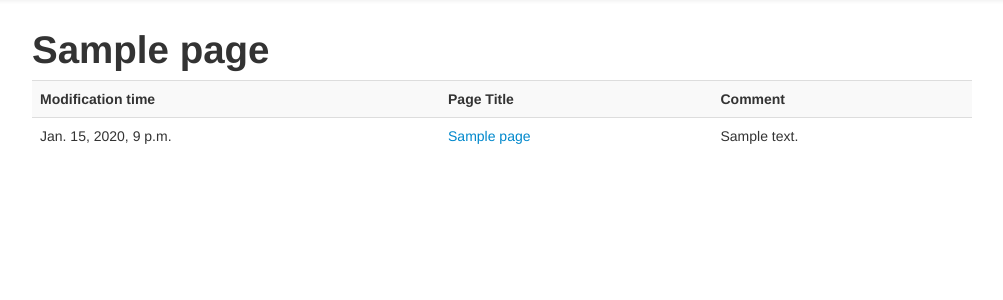
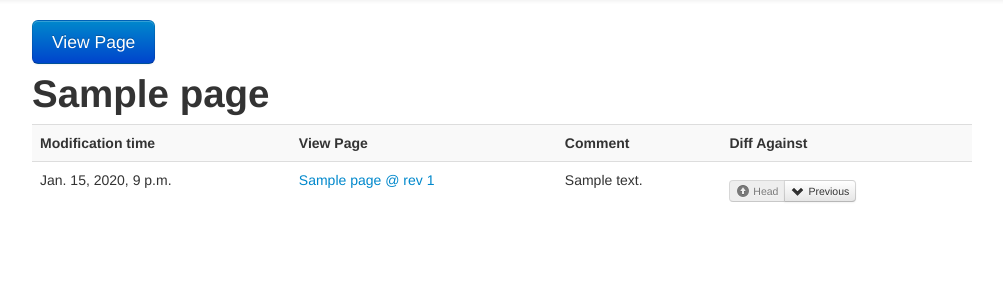
Before and after one commit to jsok/django-iki-wiki, a Django app: a page that uses wiki/templates/base.html in a window 1280 px wide. Shown: the part 42-342 px from the top of the page, without its empty margins (138-1141 px from the left). Run offline with Django 3.2, Linux system fonts and the light colour scheme; tables that the repository leaves empty hold one stand-in row (values such as "Sample post"); some libraries are stand-ins or nearby versions.

Commit message:
Add diff view to diff between page revisions. Provide links from history pages to revisions and diff shortcuts.

```diff
--- a/wiki/core/urls.py
+++ b/wiki/core/urls.py
@@ -13,5 +13,6 @@ urlpatterns += patterns('page.views',
     url(r'^history$', "history"),
     url(r'^(?P<page_slug>.+|)/$', "handle_page"),
     url(r'^(?P<page_slug>.+|)/edit$', "edit_page"),
-    url(r'^(?P<page_slug>.+|)/history$', "history")
+    url(r'^(?P<page_slug>.+|)/history$', "page_history"),
+    url(r'^(?P<page_slug>.+|)/diff$', "diff_page")
 )
--- a/wiki/page/models.py
+++ b/wiki/page/models.py
@@ -11,6 +11,9 @@ class PageRevision(models.Model):
     creation_date = models.DateTimeField(auto_now_add=True)
 
     page = models.ForeignKey('Page', related_name='revision_history')
+
+    def previous_revision(self):
+        return max(self.number - 1, 0)
 
     def __unicode__(self):
         return '{title} @ r{rev}'.format(rev = self.number, title=self.page.title)
--- a/wiki/page/views.py
+++ b/wiki/page/views.py
@@ -1,3 +1,5 @@
+import difflib
+
 from django.http import HttpResponseRedirect
 from django.shortcuts import render_to_response
 from django.template import RequestContext
@@ -14,21 +16,13 @@ def index(request, template_name='index.html'):
     return render_to_response(template_name, RequestContext(request, context))
 
 def history(request, page_slug=None, template_name='history.html'):
-    try:
-        page = Page.objects.get(slug=page_slug)
-        title = page.title
-        revisions = page.revision_history.order_by('-creation_date')
-    except Page.DoesNotExist:
-        title = "Global History"
-        revisions = PageRevision.objects.order_by('-creation_date')
-
     context = {
-        'title': title,
-        'revisions': revisions,
+        'title': "Global History",
+        'revisions': PageRevision.objects.order_by('-creation_date'),
     }
     return render_to_response(template_name, RequestContext(request, context))
 
-def handle_page(request, page_slug=None):
+def handle_page(request, page_slug):
     try:
         page = Page.objects.get(slug=page_slug)
         return view_page(request, page)
@@ -43,10 +37,18 @@ def new_page(request, title, template_name='page/new.html'):
     return render_to_response(template_name, RequestContext(request, context))
 
 def view_page(request, page, template_name='page/view.html'):
-    contents = markdown.markdown(page.current_revision.contents)
+    try:
+        revision = request.GET["rev"]
+        contents = page.revision_history.get(number=revision).contents
+    except:
+        revision = page.current_revision.number
+        contents = page.current_revision.contents
+
     context = {
+        'is_old_revision': revision != page.current_revision.number,
+        'slug': page.slug,
         'title': page.title,
-        'contents': contents,
+        'contents': markdown.markdown(contents),
     }
     return render_to_response(template_name, RequestContext(request, context))
 
@@ -89,3 +91,40 @@ def edit_page(request, page_slug=None, template_name='page/edit.html'):
         'form': form.as_table(),
     }
     return render_to_response(template_name, RequestContext(request, context))
+
+def page_history(request, page_slug=None, template_name='page/history.html'):
+    try:
+        page = Page.objects.get(slug=page_slug)
+        title = page.title
+        revisions = page.revision_history.order_by('-creation_date')
+    except Page.DoesNotExist:
+        return HttpResponseRedirect("/" + page_slug)
+
+    context = {
+        'slug': page_slug,
+        'title': title,
+        'revisions': revisions,
+        'current_revision': page.current_revision.number,
+        }
+    return render_to_response(template_name, RequestContext(request, context))
+
+def diff_page(request, page_slug, template_name='page/diff.html'):
+    try:
+        page = Page.objects.get(slug=page_slug)
+        rev_a = page.revision_history.get(number=request.GET["a"])
+        rev_b = page.revision_history.get(number=request.GET["b"])
+    except Page.DoesNotExist:
+        return HttpResponseRedirect("/")
+
+    # difflib expects a list of strings
+    a = rev_a.contents.split('\n')
+    b = rev_b.contents.split('\n')
+    diff = difflib.unified_diff(a, b, n=len(a))
+
+    context = {
+        'slug': page_slug,
+        'title': "{slug} @{b} vs @{a}".format(slug=page_slug, a=rev_a.number, b=rev_b.number),
+        'diff': diff,
+    }
+
+    return render_to_response(template_name, RequestContext(request, context))
--- a/wiki/templates/base.html
+++ b/wiki/templates/base.html
@@ -5,6 +5,7 @@
     <head>
         <title>{% block title %}{% endblock %}</title>
         <link rel="stylesheet" href="{% static "bootstrap/css/bootstrap.css" %}">
+        {% block head %}{% endblock %}
     </head>
 
     <body>
--- a/wiki/templates/history.html
+++ b/wiki/templates/history.html
@@ -15,6 +15,7 @@
         <td>{{ revision.creation_date }}</td>
         <td><a href="{{ revision.page.slug }}">{{ revision.page.title }}</a></td>
         <td>{{ revision.comment }}</td>
+
     </tr>
     {% endfor %}
 </table>
--- /dev/null
+++ b/wiki/templates/page/history.html
@@ -0,0 +1,45 @@
+{% extends "base.html" %}
+{% block title %}{{ title }}{% endblock %}
+
+{% block contents %}
+<a class="btn btn-large btn-primary" type="button" href="/{{ slug }}">View Page</a>
+<h1>{{ title }}</h1>
+
+<table class="table table-striped">
+    <tr>
+        <th>Modification time</th>
+        <th>View Page</th>
+        <th>Comment</th>
+        <th>Diff Against</th>
+    </tr>
+
+    {% for revision in revisions %}
+    <tr>
+        <td>{{ revision.creation_date }}</td>
+        <td><a href="/{{ revision.page.slug }}?rev={{ revision.number }}">
+            {{ revision.page.title }} @ rev {{ revision.number }}</a></td>
+        <td>{{ revision.comment }}</td>
+        <td>
+            <div class="btn-toolbar">
+                <div class="btn-group">
+                    {% if current_revision == revision.number %}
+                    <a class="btn btn-mini disabled" href="diff?a={{ current_revision }}&b={{ revision.number }}">
+                    {% else %}
+                    <a class="btn btn-mini" href="diff?a={{ current_revision }}&b={{ revision.number }}">
+                    {% endif %}
+                    <i class="icon-circle-arrow-up"></i> Head</a>
+
+                    {% if revision.previous_revision == revision.number %}
+                    <a class="btn btn-mini disabled href="diff?a={{ revision.previous_revision }}&b={{ revision.number }}">
+                    {% else %}
+                    <a class="btn btn-mini" href="diff?a={{ revision.previous_revision }}&b={{ revision.number }}">
+                    {% endif %}
+                    <i class="icon-chevron-down"></i> Previous</a>
+                </div>
+            </div>
+        </td>
+    </tr>
+    {% endfor %}
+
+</table>
+{% endblock %}
```
Also changed, not shown: wiki/templates/page/diff.html (added, +19 -0 lines), wiki/templates/page/view.html (+7 -1 lines).
